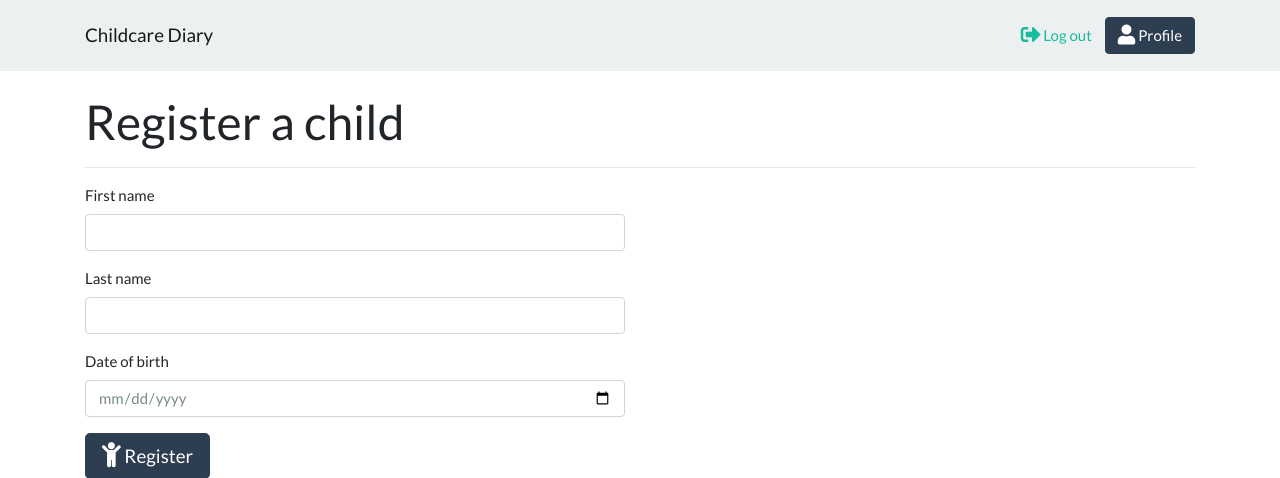
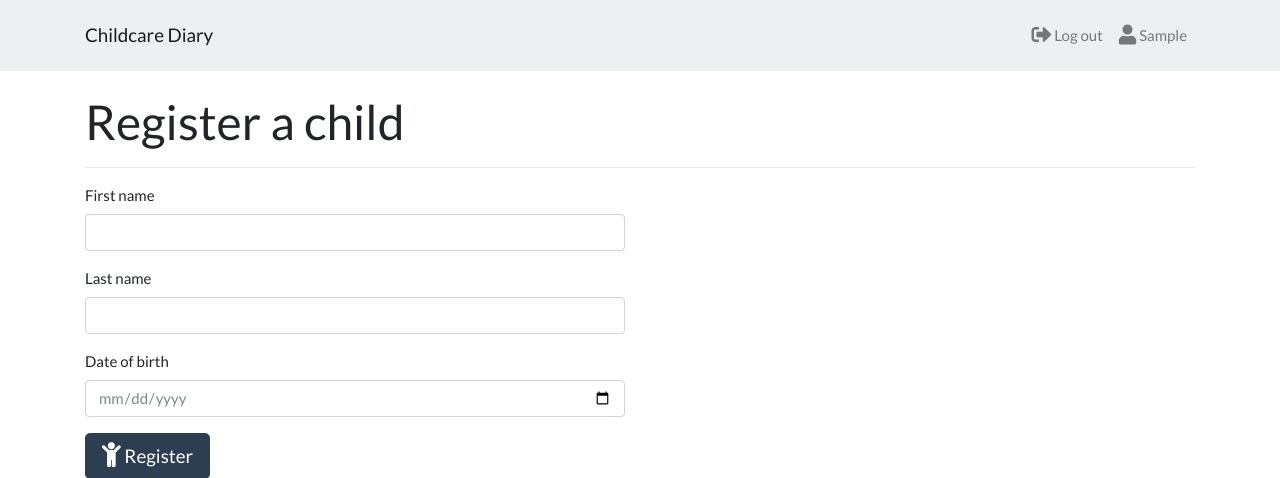
Before and after one commit to MashSoftware/diary-ui, a Flask app: page /register-child in a window 1280 px wide. Shown: the top 478 px of the page. Run offline with Flask 2, Linux system fonts and the light colour scheme; the visitor is signed in with stand-in values (Sample User, id 1); data that the repository does not hold is empty; some libraries are stand-ins or nearby versions.

Commit message:
replace buttons with nav links

```diff
--- a/app/templates/base.html
+++ b/app/templates/base.html
@@ -30,17 +30,17 @@
                 <ul class="navbar-nav ml-auto">
                     {% if current_user.is_anonymous %}
                     <li class="nav-item">
-                        <a class="btn btn-link" href="{{ url_for('login') }}" role="button"><i class="fas fa-sign-in-alt fa-lg"></i> Log in</a>
+                        <a class="nav-link" href="{{ url_for('login') }}"><i class="fas fa-sign-in-alt fa-lg"></i> Log in</a>
                     </li>
                     <li class="nav-item">
-                        <a class="btn btn-success" href="{{ url_for('signup') }}" role="button"><i class="fas fa-user-plus fa-lg"></i> Sign up</a>
+                        <a class="nav-link" href="{{ url_for('signup') }}"><i class="fas fa-user-plus fa-lg"></i> Sign up</a>
                     </li>
                     {% else %}
                     <li class="nav-item">
-                        <a class="btn btn-link" href="{{ url_for('logout') }}" role="button"><i class="fas fa-sign-out-alt fa-lg"></i> Log out</a>
+                        <a class="nav-link" href="{{ url_for('logout') }}"><i class="fas fa-sign-out-alt fa-lg"></i> Log out</a>
                     </li>
                     <li class="nav-item">
-                        <a class="btn btn-primary" href="{{ url_for('get_user', id=current_user.id) }}" role="button"><i class="fas fa-user fa-lg"></i> Profile</a>
+                        <a class="nav-link" href="{{ url_for('get_user', id=current_user.id) }}"><i class="fas fa-user fa-lg"></i> {{current_user.first_name}}</a>
                     </li>
                     {% endif %}
                 </ul>
```
